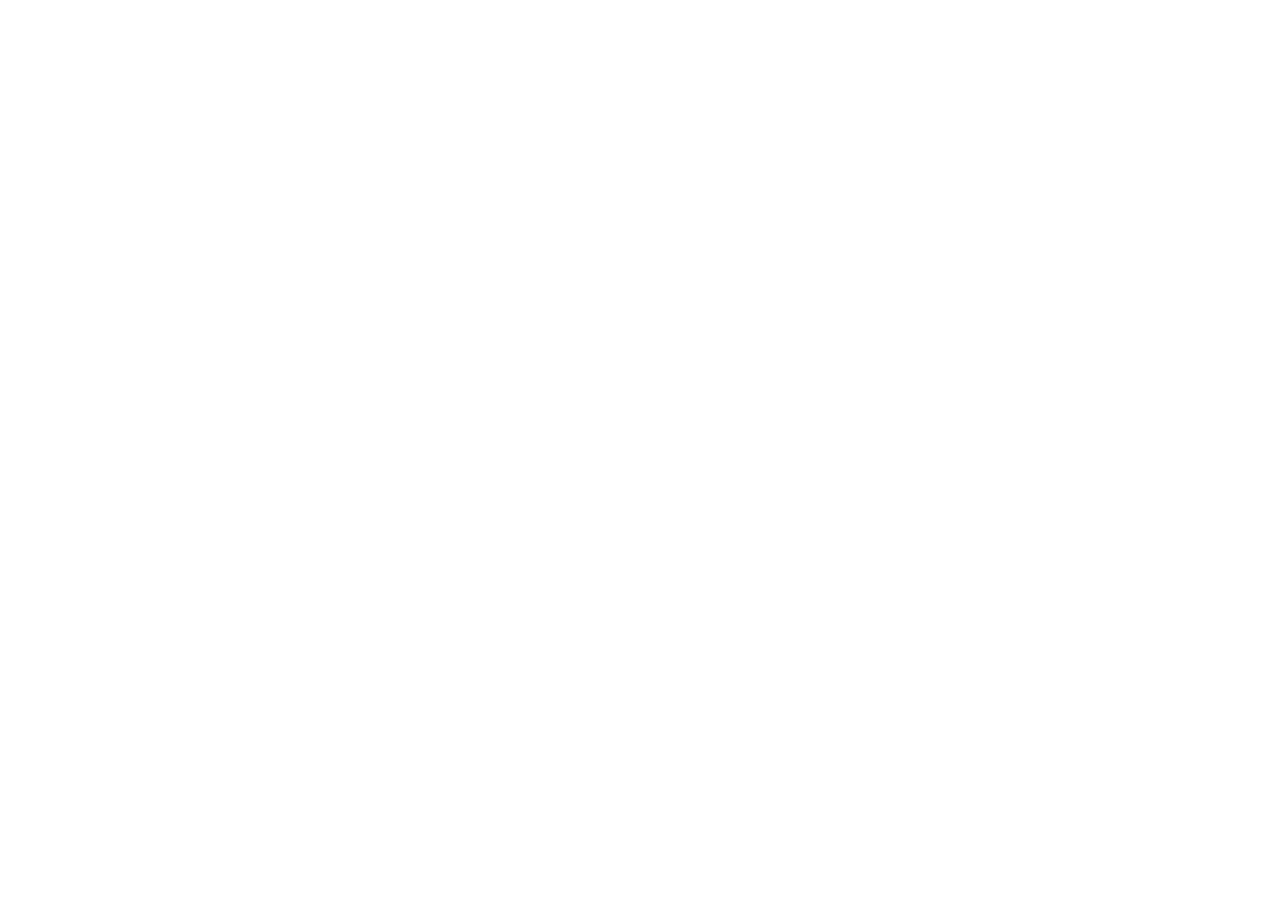
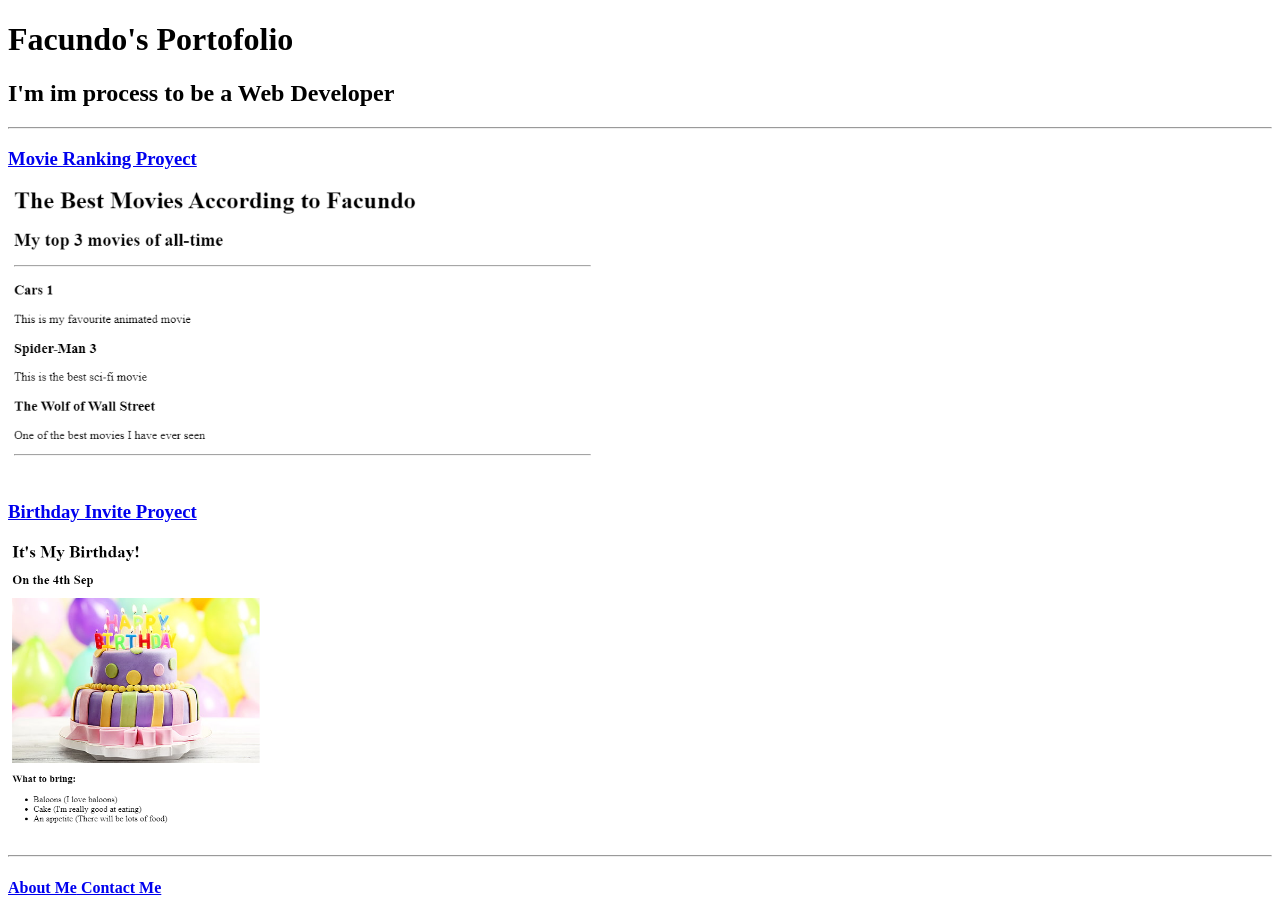
Before and after one commit to FacundoCofone/html-portofolio, a plain HTML site: page index.html in a window 1280 px wide. Before the commit the page ends 800 px from the top, so only its background shows below. Drawn offline with Linux system fonts and the light colour scheme.

Commit message:
Add files via upload

```diff
--- a/index.html
+++ b/index.html
@@ -1,15 +1,21 @@
-<!-- TODO 1: Create the HTML Boilerplate -->
 
-<!-- TODO 2: Add Your previous projects' HTML into the public folder -->
+<!DOCTYPE html>
+<html lang="en">
+<head>
+    <meta charset="UTF-8">
+    <meta name="viewport" content="width=device-width, initial-scale=1.0">
+    <title>My First Proyect</title>
+</head>
+<body>
+    <h1>Facundo's Portofolio</h1>
+    <h2>I'm im process to be a Web Developer</h2>
+    <hr/>
+    <h3><a href="./public/movie-ranking.html">Movie Ranking Proyect</a></h3>
+    <img src="./assets/images/movie-ranking.png" height="290"/>
 
-<!-- TODO 3: Take screenshots of your project previews and add the images to the images folder -->
-
-<!-- TODO 4: Add titles/subtitles etc. -->
-
-<!-- TODO 5: Add a link to the project pages -->
-
-<!-- TODO 6: Add images to show the project previews
-HINT for TODO 6: You can use the height attribute set to 200 to make the image smaller:
-https://developer.mozilla.org/en-US/docs/Web/HTML/Element/img#attr-height -->
-
-<!-- TODO 7: Add the Contact Me and About Me page links -->
+    <h3><a href="./public/birthday-invite.html">Birthday Invite Proyect</a></h3>
+    <h3><img src="./assets/images/birthday-invite.png" height="290"/></h3>
+    <hr/>
+    <h4><a href="./public/about.html">About Me</a><a href="./public/contact.html"> Contact Me</a></h4>
+</body>
+</html>
```
